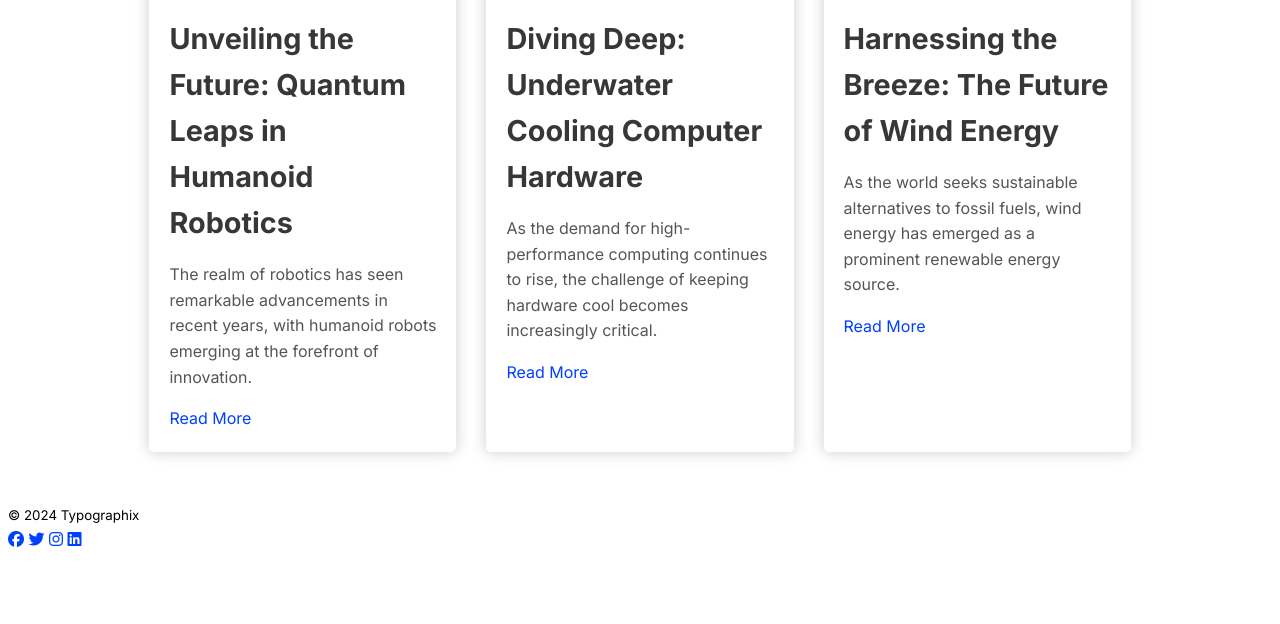
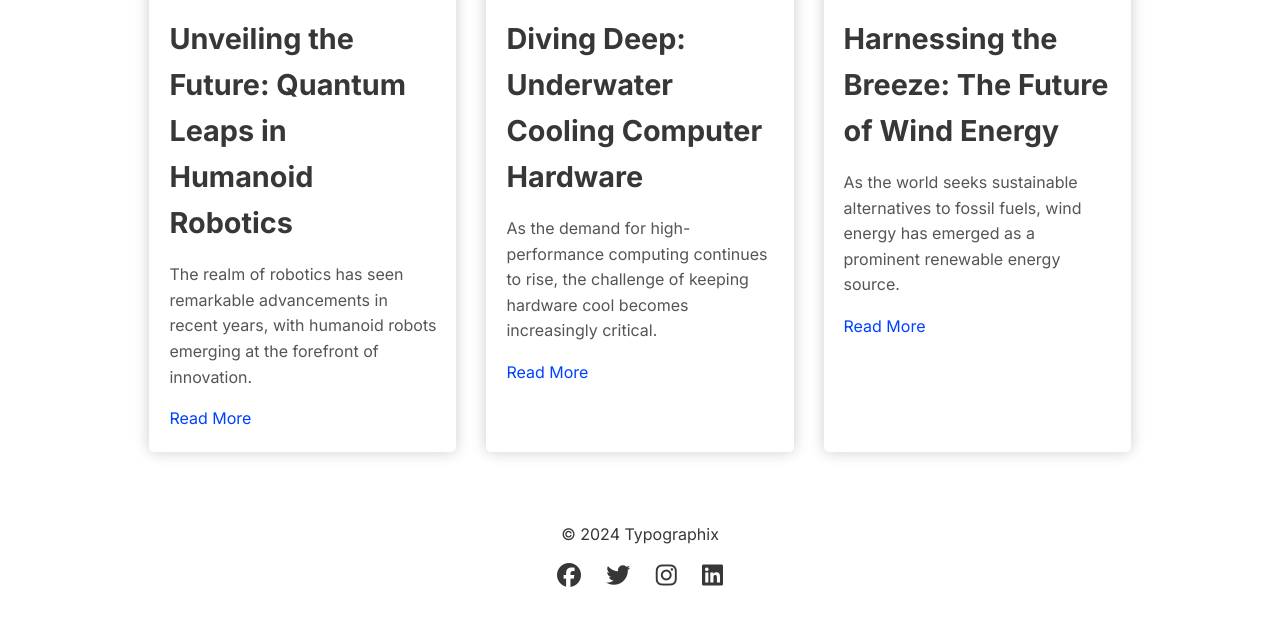
Before and after one commit to wiseacreserj/ztm-css-bootcamp, a website: page typographix-blog-V3/index.html in a window 1280 px wide. Shown: the part 1104-1728 px from the top of the page. Before the commit the page ends 1665 px from the top, so only its background shows below. Drawn offline with Linux system fonts and the light colour scheme.

Commit message:
developer-portfolio add footer scss partial

```diff
--- a/typographix-blog-V3/scss/_footer.scss
+++ b/typographix-blog-V3/scss/_footer.scss
@@ -0,0 +1,29 @@
+
+/* Footer */
+
+footer {
+    @include flex-center;
+    flex-direction: column;
+    font-size: 1.2rem;
+    padding: 20px 0;
+    color: var(--secondary-font-color);
+
+    small {
+        text-align: center;
+    }
+
+    .social-icons {
+        margin-top: 10px;
+
+        a {
+            margin: 0 10px;
+            color: var(--secondary-font-color);
+            font-size: 1.5rem;
+            transition: color .3s;
+
+            &:hover {
+                filter: brightness(.9);
+            }
+        }
+    }
+}
--- a/typographix-blog-V3/scss/_mixins.scss
+++ b/typographix-blog-V3/scss/_mixins.scss
@@ -6,3 +6,9 @@
     padding: 20px;
     border-radius: 5px;
 }
+
+@mixin flex-center {
+    display: flex;
+    align-items: center;
+    justify-content: center;
+}
--- a/typographix-blog-V3/scss/_navbar.scss
+++ b/typographix-blog-V3/scss/_navbar.scss
@@ -9,7 +9,7 @@ nav {
     top: 0;
     z-index: 100;
     height: 60px;
-    background: var(--backgound);
+    background: var(--background);
     padding: 5px 5%;
     color: var(--secondary-font-color);
 
```
Also changed, not shown: typographix-blog-V3/css/compiled_style.css.
